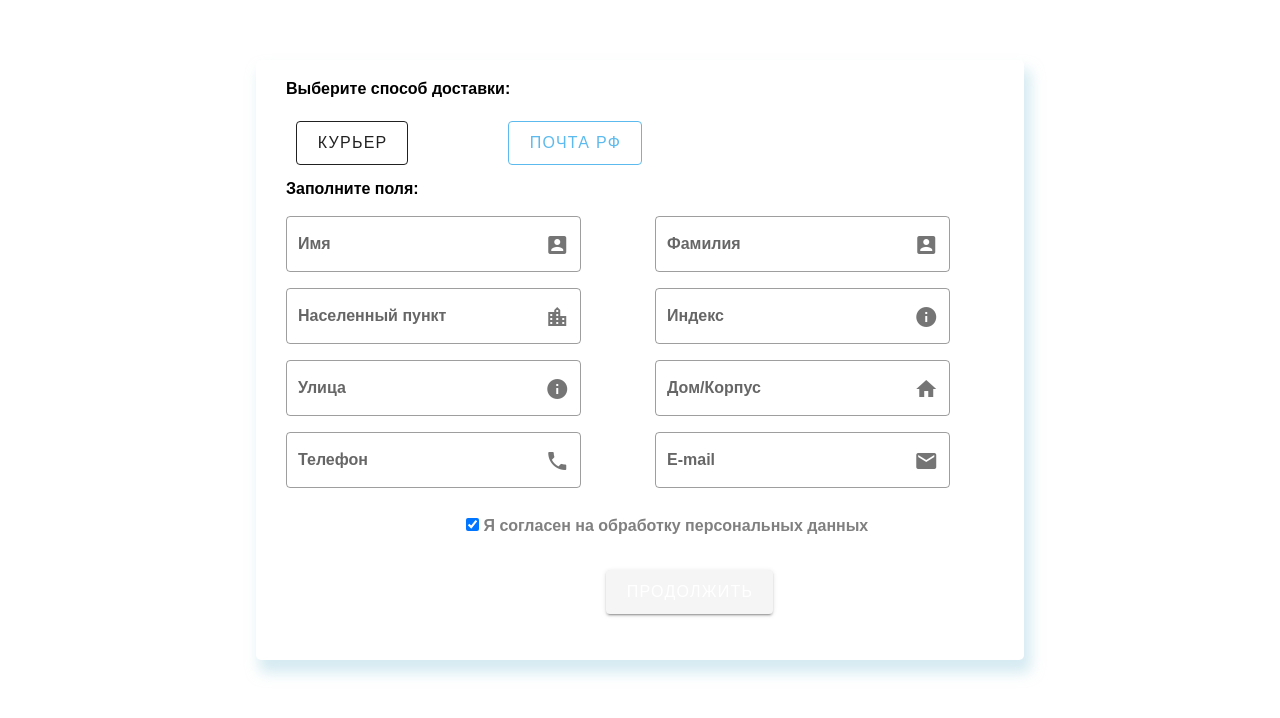
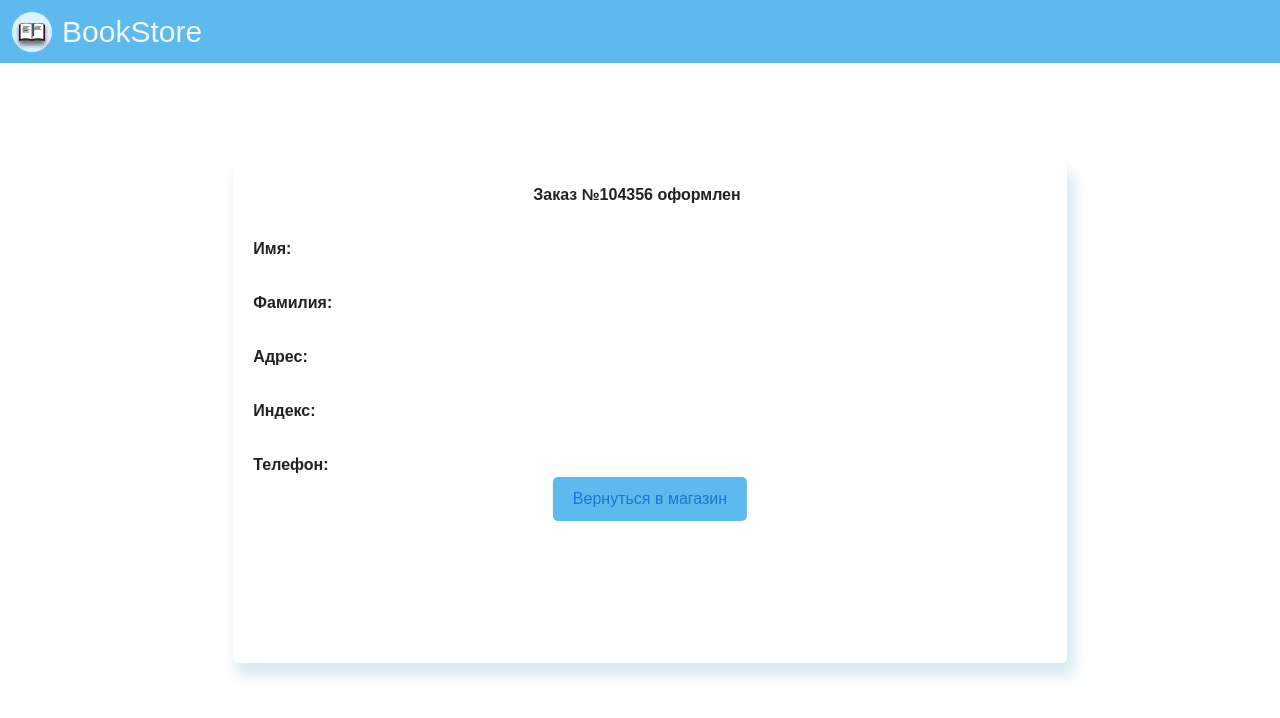
Before and after one commit to feelthemoon/book-store, a Vue app: page /order/1 in a window 1280 px wide. Shown: the top 718 px of the page. Built offline with nearby package versions, Linux system fonts and the light colour scheme; no server answers; sample sign-in values are in the browser's storage; a web font is replaced by a local one; what v-mask would draw is missing.

Commit message:
[BS-17] feat: order end (#6)
feat: order end

```diff
--- a/src/App.vue
+++ b/src/App.vue
@@ -1,17 +1,16 @@
 <template>
   <div>
-    <!-- <component :is="layout"></component> -->
-    <enter-order-info></enter-order-info>
+    <component :is="layout"></component>
   </div>
 </template>
 
 <script>
 import AuthLayout from "@/layouts/AuthLayout.vue";
-import EnterOrderInfo from './views/EnterOrderInfo.vue';
+import OrderEnd from "./views/OrderEnd.vue";
 export default {
   components: {
     AuthLayout,
-    EnterOrderInfo
+    OrderEnd,
   },
   computed: {
     layout() {
--- a/src/router/index.js
+++ b/src/router/index.js
@@ -45,7 +45,16 @@ const routes = [
   },
   {
     path: "/order",
+    name: "Order",
     component: () => import("@/views/EnterOrderInfo.vue"),
+    meta: {
+      layout: "auth",
+    },
+  },
+  {
+    path: "/order/:id",
+    name: "EndOrder",
+    component: () => import("@/views/OrderEnd.vue"),
     meta: {
       layout: "auth",
     },
--- /dev/null
+++ b/src/views/OrderEnd.vue
@@ -0,0 +1,68 @@
+<template>
+  <div class="grid-container">
+    <div class="order">
+      <h4>Заказ №104356 оформлен</h4>
+      <div class="name top">Имя:</div>
+      <div class="surname top">Фамилия:</div>
+      <div class="address top">Адрес:</div>
+      <div class="index top">Индекс:</div>
+      <div class="phone top">Телефон:</div>
+      <router-link to="/" class="back-to-shop">Вернуться в магазин</router-link>
+    </div>
+  </div>
+</template>
+<script>
+export default {
+  data() {
+    return {};
+  },
+};
+</script>
+<style lang="scss">
+@import "@/assets/styles/_variables";
+.grid-container {
+  display: grid;
+  grid-template-columns: 1fr 1fr 1fr 1fr 1fr 1fr;
+  grid-template-rows: 1fr 100px 400px 100px 1fr;
+  gap: 0px 0px;
+  grid-template-areas:
+    ". . . . . ."
+    ". . . . . ."
+    ". order order order order ."
+    ". order order order order ."
+    ". . . . . .";
+}
+.order {
+  grid-area: order;
+  position: relative;
+  border-radius: 5px 5px 5px 5px;
+  box-shadow: 5px 11px 13px 2px rgba(lightBlue, 0.5);
+  font-size: 20pt;
+  font-weight: bold;
+  margin-left: 20px;
+}
+h4 {
+  margin-top: 20px;
+  margin-left: 300px;
+}
+.top {
+  margin-top: 30px;
+  margin-left: 20px;
+}
+.back-to-shop {
+  position: absolute;
+  left: 50%;
+  transform: translateX(-50%);
+  text-decoration: none;
+  padding: 10px 20px;
+  background-color: $lightBlue;
+  color: #fff;
+  font-weight: 400;
+  border-radius: 5px;
+  transition: all 0.2s ease-in-out;
+  &:hover {
+    opacity: 0.8;
+    transition: all 0.2s ease-in-out;
+  }
+}
+</style>
```
